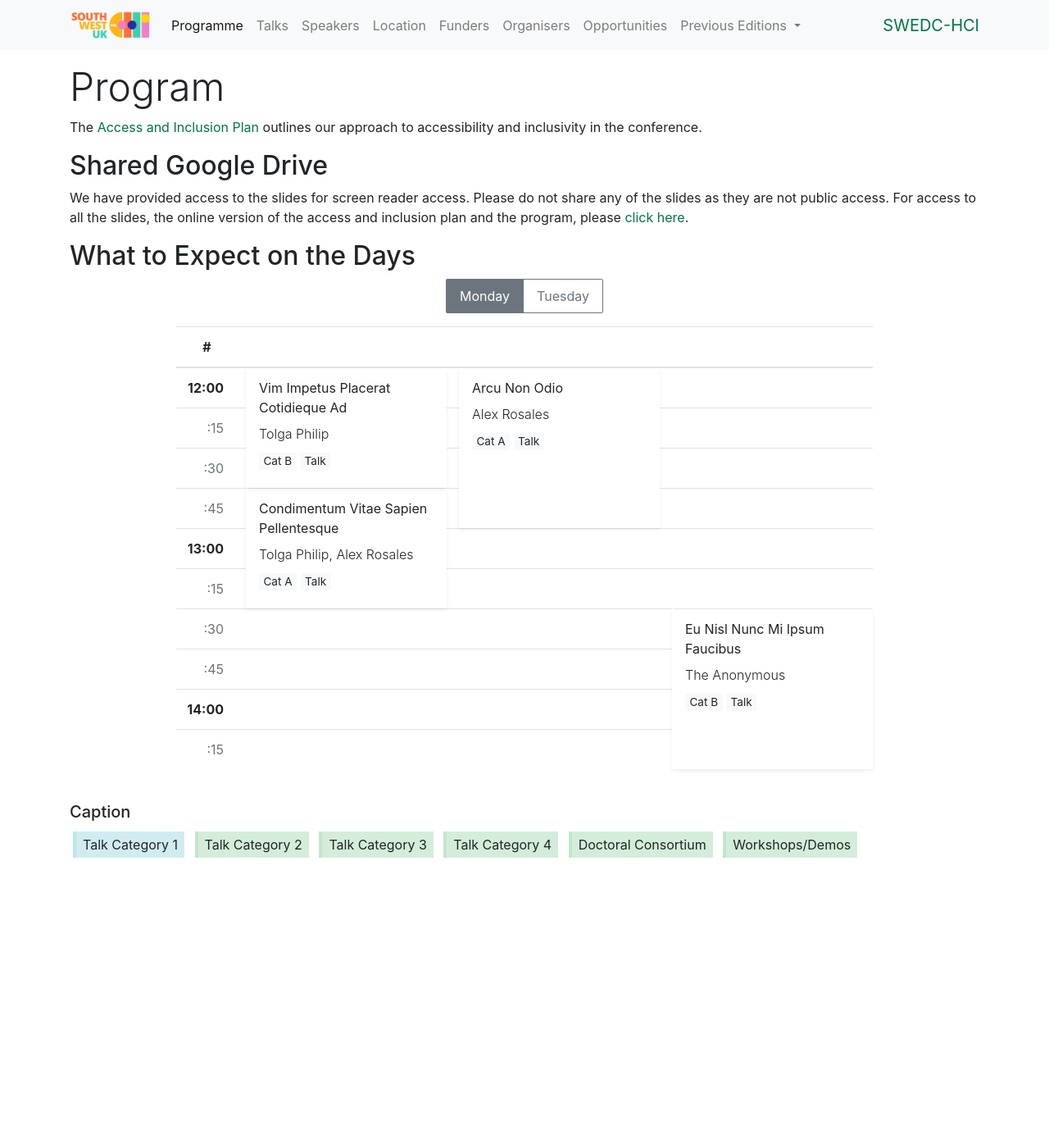
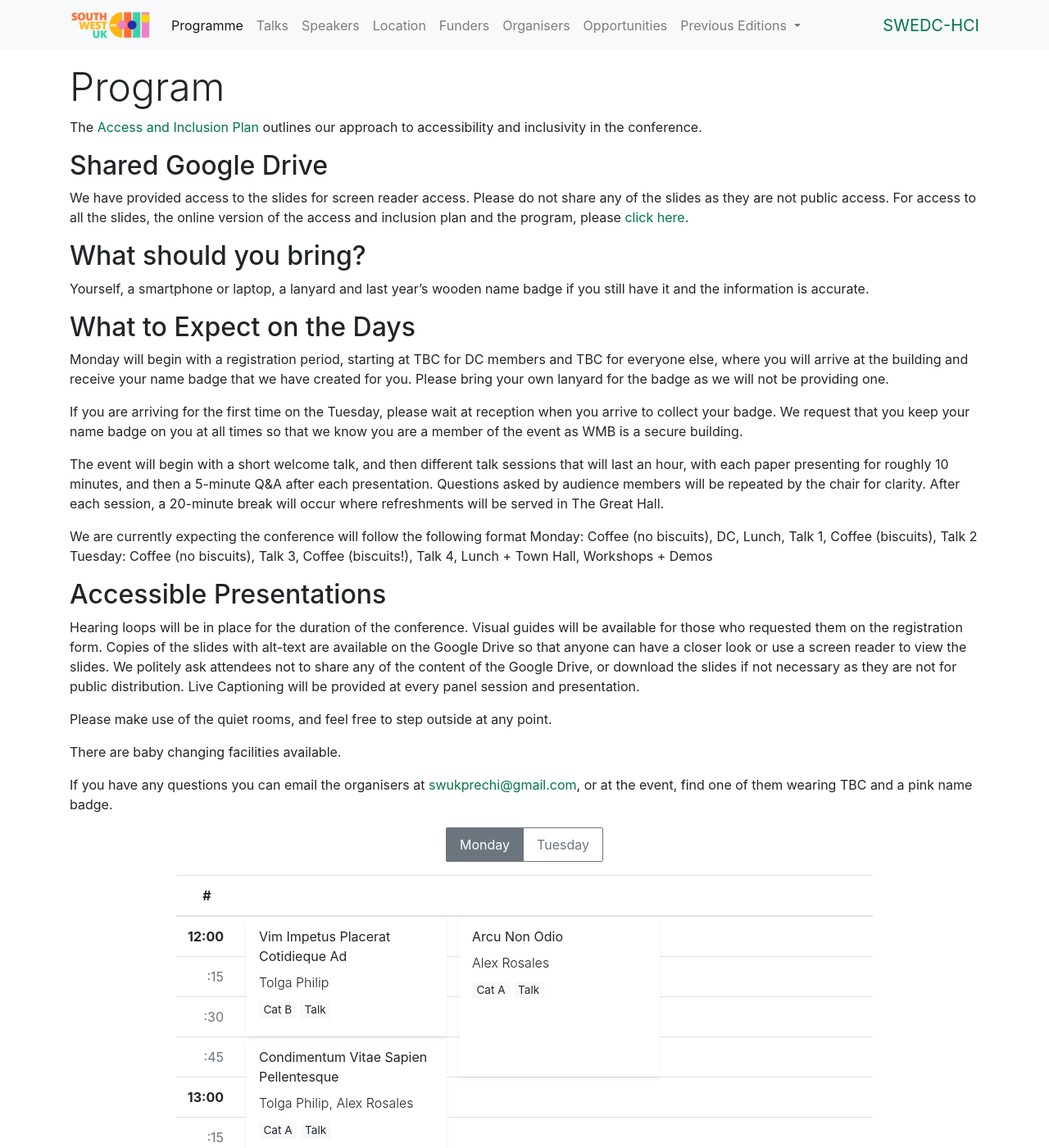
Before and after one commit to South-West-UK-Pre-CHI/South-West-UK-Pre-CHI.github.io, a Jekyll site: the page built from programme/index.md, in a window 1280 px wide and 1400 px high. Shown: the whole window at 82% size. Built offline with Jekyll 4.4.1, drawn with Linux system fonts in a browser that asks for light colours.

Commit message:
Added access plan to programme

```diff
--- a/programme/index.md
+++ b/programme/index.md
@@ -9,4 +9,36 @@ We have provided access to the slides for screen reader access. Please do not sh
 For access to all the slides, the online version of the access and inclusion plan and the program, please
 [click here](https://drive.google.com/drive/folders/1FhxC_oDPDi4gw_WkYRKJEiflB_PLmk8_?usp=drive_link).
 
+## What should you bring?
+Yourself, a smartphone or laptop, a lanyard and last year's wooden name badge if you still have it and the information is accurate.
+
+
 ## What to Expect on the Days
+Monday will begin with a registration period, starting at TBC for DC members and TBC for everyone else, where you will
+arrive at the building and receive your name badge that we have created for you.
+Please bring your own lanyard for the badge as we will not be providing one.
+
+If you are arriving for the first time on the Tuesday, please wait at reception when you arrive to collect your badge.
+We request that you keep your name badge on you at all times so that we know you are a member of the event as WMB is a secure building.
+
+The event will begin with a short welcome talk, and then different talk sessions that will last an hour, with each paper
+presenting for roughly 10 minutes, and then a 5-minute Q&A after each presentation. Questions asked by audience members
+will be repeated by the chair for clarity. After each session, a 20-minute break will occur where refreshments will be served in The Great Hall.
+
+We are currently expecting the conference will follow the following format
+Monday: Coffee (no biscuits), DC, Lunch, Talk 1, Coffee (biscuits), Talk 2
+Tuesday: Coffee (no biscuits), Talk 3, Coffee (biscuits!), Talk 4, Lunch + Town Hall, Workshops + Demos
+
+## Accessible Presentations
+Hearing loops will be in place for the duration of the conference. Visual guides will be available for those who
+requested them on the registration form. Copies of the slides with alt-text are available on the Google Drive so that
+anyone can have a closer look or use a screen reader to view the slides. We politely ask attendees not to share any of
+the content of the Google Drive, or download the slides if not necessary as they are not for public distribution. Live
+Captioning will be provided at every panel session and presentation.
+
+Please make use of the quiet rooms, and feel free to step outside at any point.
+
+There are baby changing facilities available.
+
+If you have any questions you can email the organisers at [swukprechi@gmail.com](swukprechi@gmail.com), or at the event,
+find one of them wearing TBC and a pink name badge.
```
